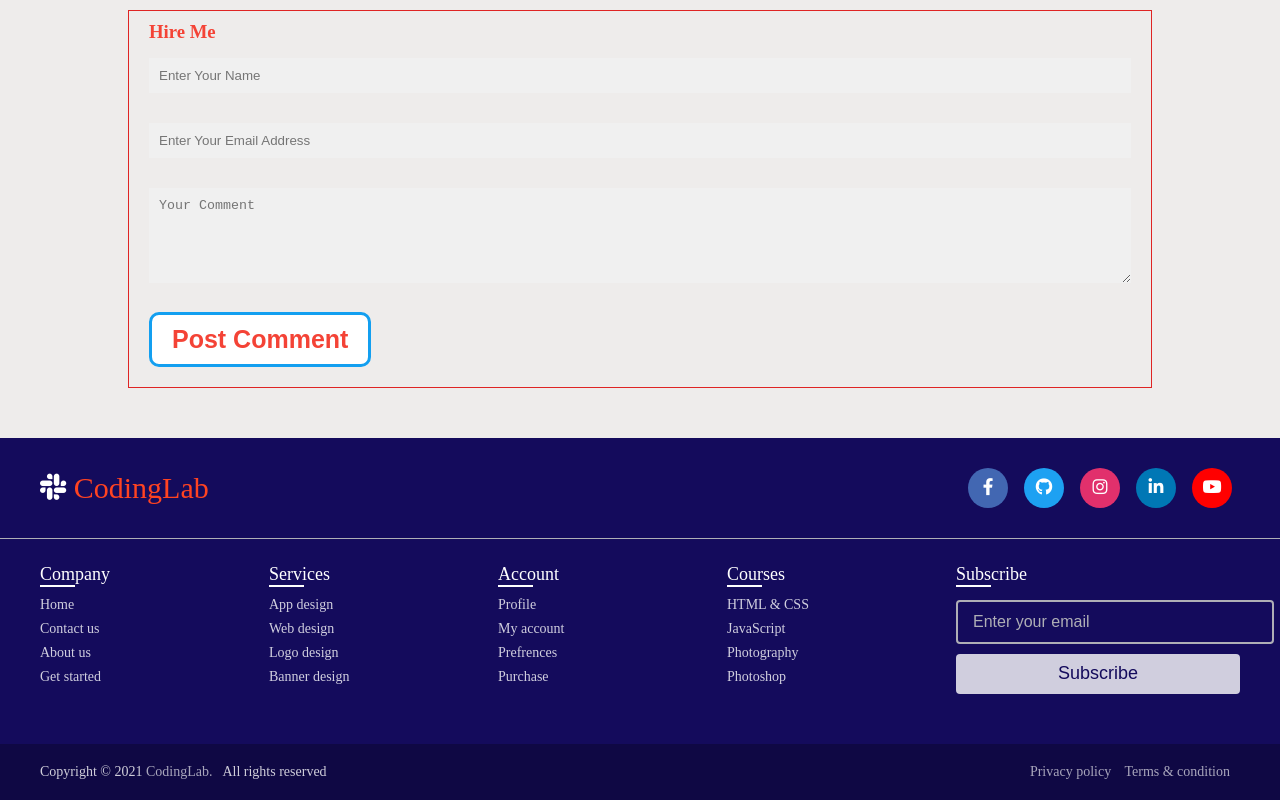
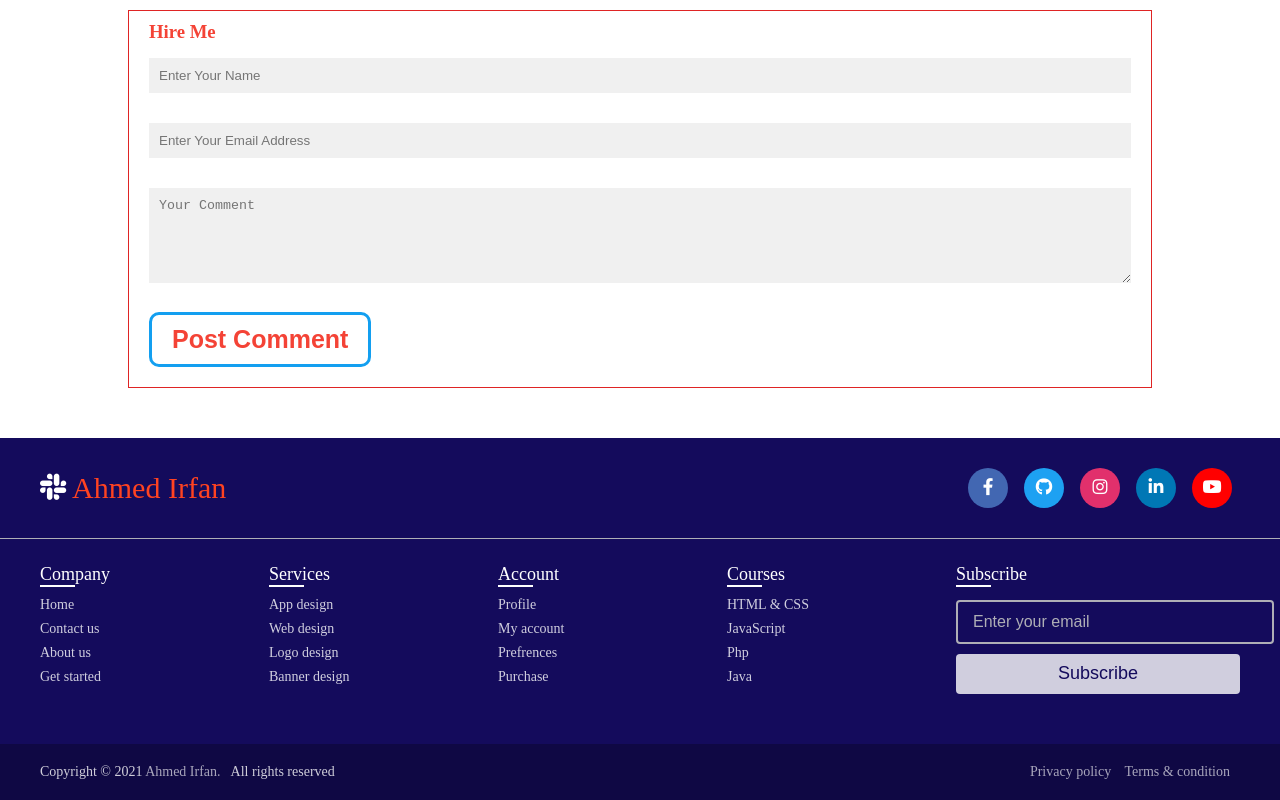
Before and after one commit to Irfanbd/PortFolio_Irfan, a plain HTML site: page index.html in a window 1280 px wide. Shown: the part 3378-4178 px from the top of the page. Drawn offline with Linux system fonts and the light colour scheme.

Commit message:
Footer Done

```diff
--- a/index.html
+++ b/index.html
@@ -148,7 +148,7 @@
             <div class="top">
                 <div class="logo-details">
                     <i class="fab fa-slack"></i>
-                    <span class="logo_name">CodingLab</span>
+                    <span class="logo_name">Ahmed Irfan</span>
                 </div>
                 <div class="media-icons">
                     <a href="https://www.facebook.com/annantogourob83/"><i class="fab fa-facebook-f"></i></a>
@@ -184,8 +184,8 @@
                     <li class="link_name">Courses</li>
                     <li><a href="#">HTML & CSS</a></li>
                     <li><a href="#">JavaScript</a></li>
-                    <li><a href="#">Photography</a></li>
-                    <li><a href="#">Photoshop</a></li>
+                    <li><a href="#">Php</a></li>
+                    <li><a href="#">Java</a></li>
                 </ul>
                 <ul class="box input-box">
                     <li class="link_name">Subscribe</li>
@@ -196,7 +196,8 @@
         </div>
         <div class="bottom-details">
             <div class="bottom_text">
-                <span class="copyright_text">Copyright &#169; 2021 <a href="#">CodingLab.</a>All rights reserved</span>
+                <span class="copyright_text">Copyright &#169; 2021 <a href="#">Ahmed Irfan.</a>All rights
+                    reserved</span>
                 <span class="policy_terms">
                     <a href="#">Privacy policy</a>
                     <a href="#">Terms & condition</a>
--- a/style.css
+++ b/style.css
@@ -335,11 +335,7 @@ transition: .5s;
 }
 
 /**Footer*/
-body{
-    min-height: 100vh;
-    width: 100%;
-    background: #EEECEB;
-  }
+
   footer{
     position:  relative;
     background: #140B5C;
```
